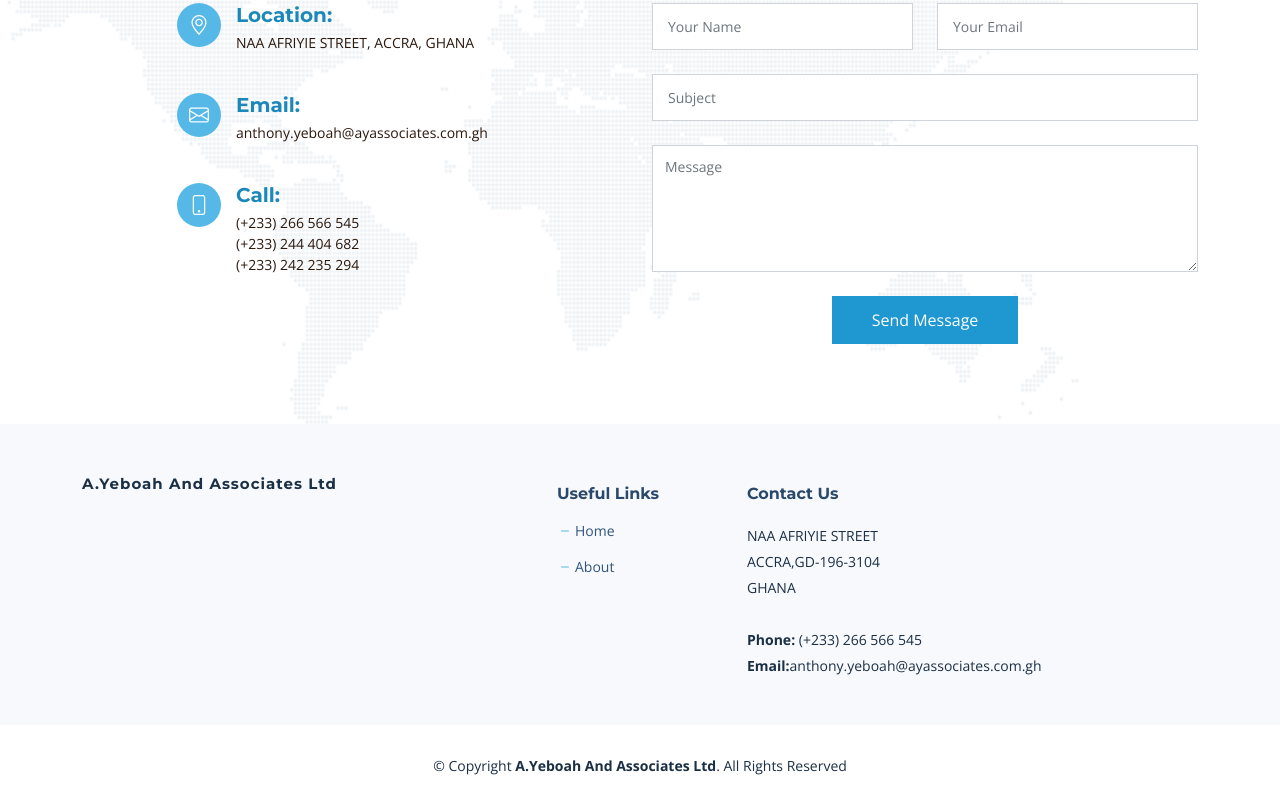
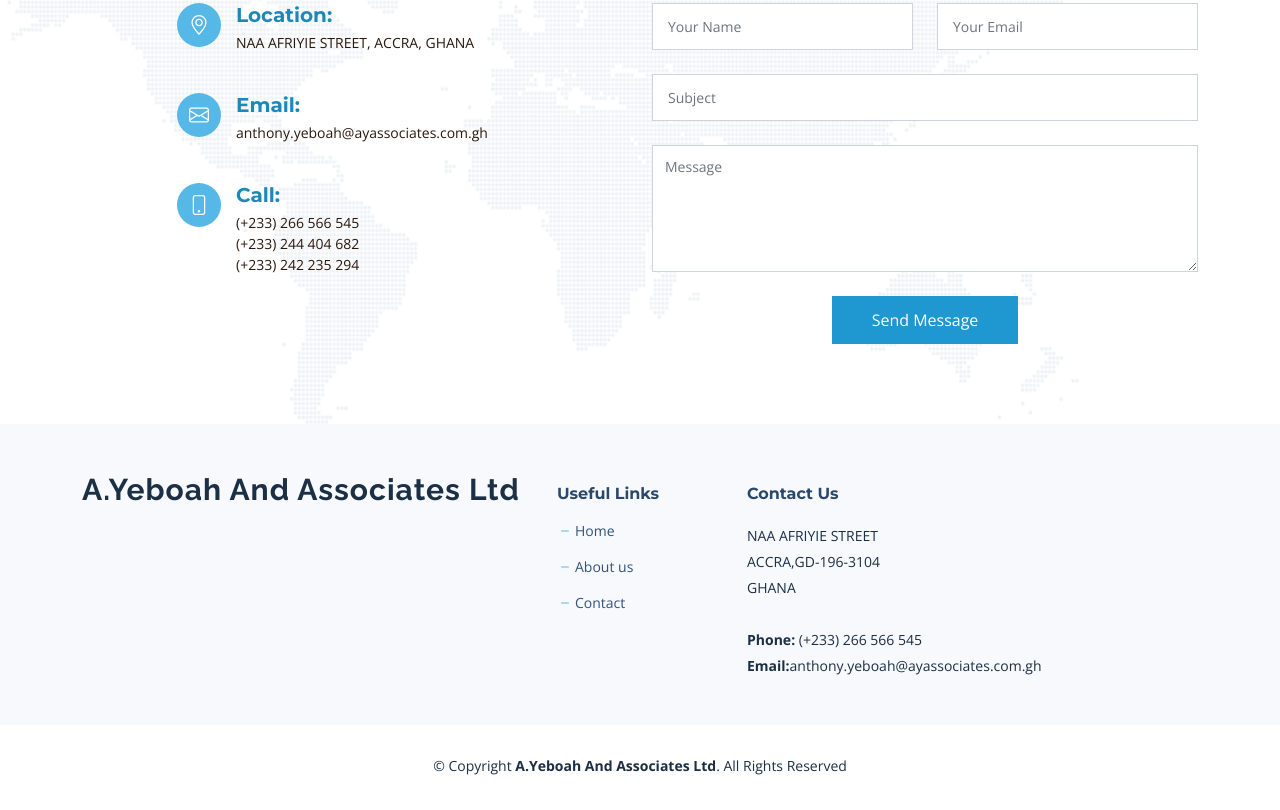
Before and after one commit to NanaTakyi21/Website, a plain HTML site: page contact.html in a window 1280 px wide. Shown: the part 386-1196 px from the top of the page. Drawn offline with nearby package versions, Linux system fonts and the light colour scheme.

Commit message:
Update contact.html

```diff
--- a/contact.html
+++ b/contact.html
@@ -152,25 +152,23 @@
 
   <!-- ======= Footer ======= -->
   <footer id="footer" class="footer">
-
     <div class="footer-content">
       <div class="container">
         <div class="row gy-4">
           <div class="col-lg-5 col-md-12 footer-info">
             <a href="index.html" class="logo align-items-center">
-              <span> <p>A.Yeboah And Associates Ltd</p></span>
+              <span>A.Yeboah And Associates Ltd</span>
             </a>
 
+          </div>
 
-          </div>
 
           <div class="col-lg-2 col-6 footer-links">
             <h4>Useful Links</h4>
             <ul>
-
               <li><i class="bi bi-dash"></i><a href="index.html" class="active">Home</a></li>
-              <li><i class="bi bi-dash"></i> <a href="about.html">About</a></li>
-
+              <li> <i class="bi bi-dash"></i><a href="about.html">About us</a></li>
+              <li><i class="bi bi-dash"></i> <a href="#">Contact</a></li>
             </ul>
           </div>
 
```
